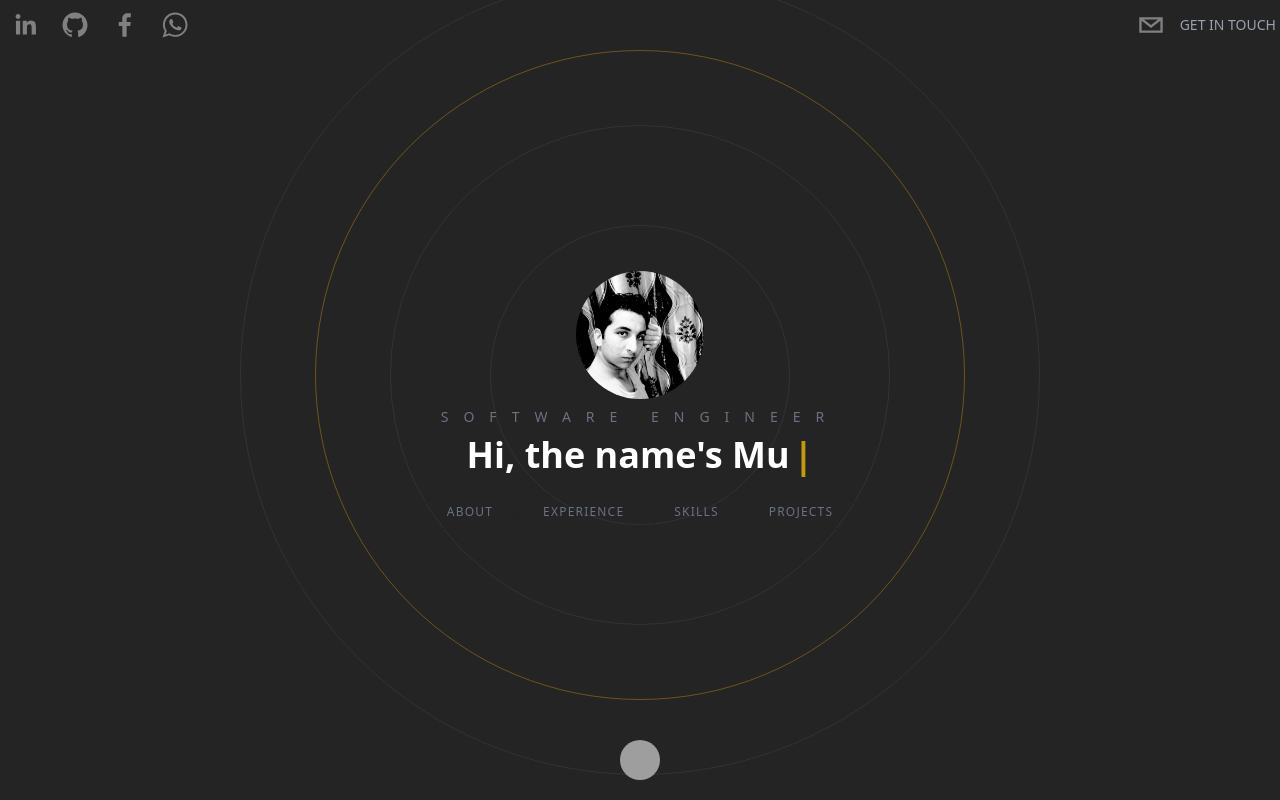
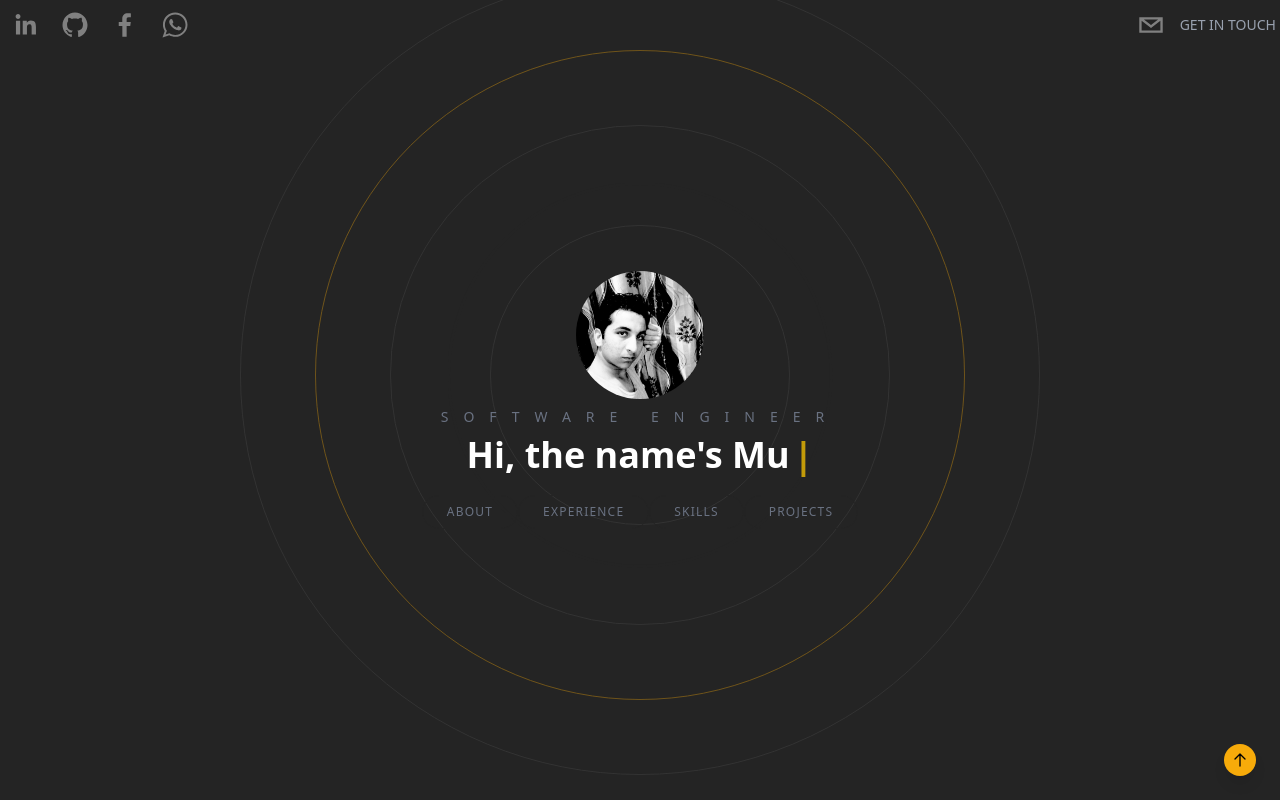
Before and after one commit to maakbarofficial/portfolio, a React (Vite) app: page / in a window 1280 px wide. Built offline with nearby package versions, Linux system fonts and the light colour scheme; grey boxes are pictures that could not be loaded.

Commit message:
Add About section

```diff
--- a/src/App.jsx
+++ b/src/App.jsx
@@ -29,15 +29,22 @@ function App() {
         <Contact />
       </section>
       <a href="#hero">
-        <footer className="sticky bottom-5 w-full cursor-pointer">
-          <div className="flex items-center justify-center">
-            <img
-              className="h-10 w-10 rounded-full filter grayscale hover:grayscale-0 cursor-pointer"
-              src="https://kajabi-storefronts-production.kajabi-cdn.com/kajabi-storefronts-production/sites/160477/images/F69olKlTDWfJQcAnS4jw_file.jpg"
-              alt=""
+        <div className="fixed bottom-6 right-6 z-50 bg-[#F7AB0A] hover:bg-[#f5b634] text-black p-2 rounded-full shadow-lg transition duration-300 ease-in-out">
+          <svg
+            xmlns="http://www.w3.org/2000/svg"
+            fill="none"
+            viewBox="0 0 24 24"
+            strokeWidth={2}
+            stroke="currentColor"
+            className="w-4 h-4"
+          >
+            <path
+              strokeLinecap="round"
+              strokeLinejoin="round"
+              d="M4.5 10.5 12 3m0 0 7.5 7.5M12 3v18"
             />
-          </div>
-        </footer>
+          </svg>
+        </div>
       </a>
     </div>
   );
--- a/src/views/About.jsx
+++ b/src/views/About.jsx
@@ -1,9 +1,42 @@
-import React from 'react'
+import { motion } from "motion/react";
 
 const About = () => {
   return (
-    <div>About</div>
-  )
-}
+    <motion.div
+      initial={{ opacity: 0 }}
+      whileInView={{ opacity: 1 }}
+      transition={{ duration: 1.2 }}
+      className="relative flex flex-col min-h-screen max-w-7xl px-5 sm:px-10 mx-auto items-center justify-center text-center md:flex-row md:text-left md:justify-evenly gap-10"
+    >
+      <h3 className="absolute top-10 sm:top-16 uppercase tracking-[12px] sm:tracking-[20px] text-gray-500 text-xl sm:text-2xl">
+        About
+      </h3>
 
-export default About
+      <motion.img
+        initial={{ x: -100, opacity: 0 }}
+        whileInView={{ x: 0, opacity: 1 }}
+        transition={{ duration: 1 }}
+        viewport={{ once: true }}
+        className="mt-20 sm:mt-24 md:mt-0 shrink-0 w-40 h-40 sm:w-52 sm:h-52 md:w-64 md:h-64 xl:w-[380px] xl:h-[380px] rounded-full md:rounded-lg object-cover"
+        src="https://avatars.githubusercontent.com/u/106576398?v=4"
+        alt="Muhammad Ali Akbar"
+      />
+
+      <div className="space-y-5 sm:space-y-8 px-0 md:px-10 max-w-xl">
+        <h4 className="text-2xl sm:text-3xl lg:text-4xl font-semibold">
+          Here is a{" "}
+          <span className="underline decoration-[#F7AB0A]/50">little</span>{" "}
+          background
+        </h4>
+
+        <p className="text-base">
+          Experienced Software Engineer with expertise in building robust,
+          scalable client-side and server-side solutions, delivering
+          high-quality results in a dynamic software landscape.
+        </p>
+      </div>
+    </motion.div>
+  );
+};
+
+export default About;
```
